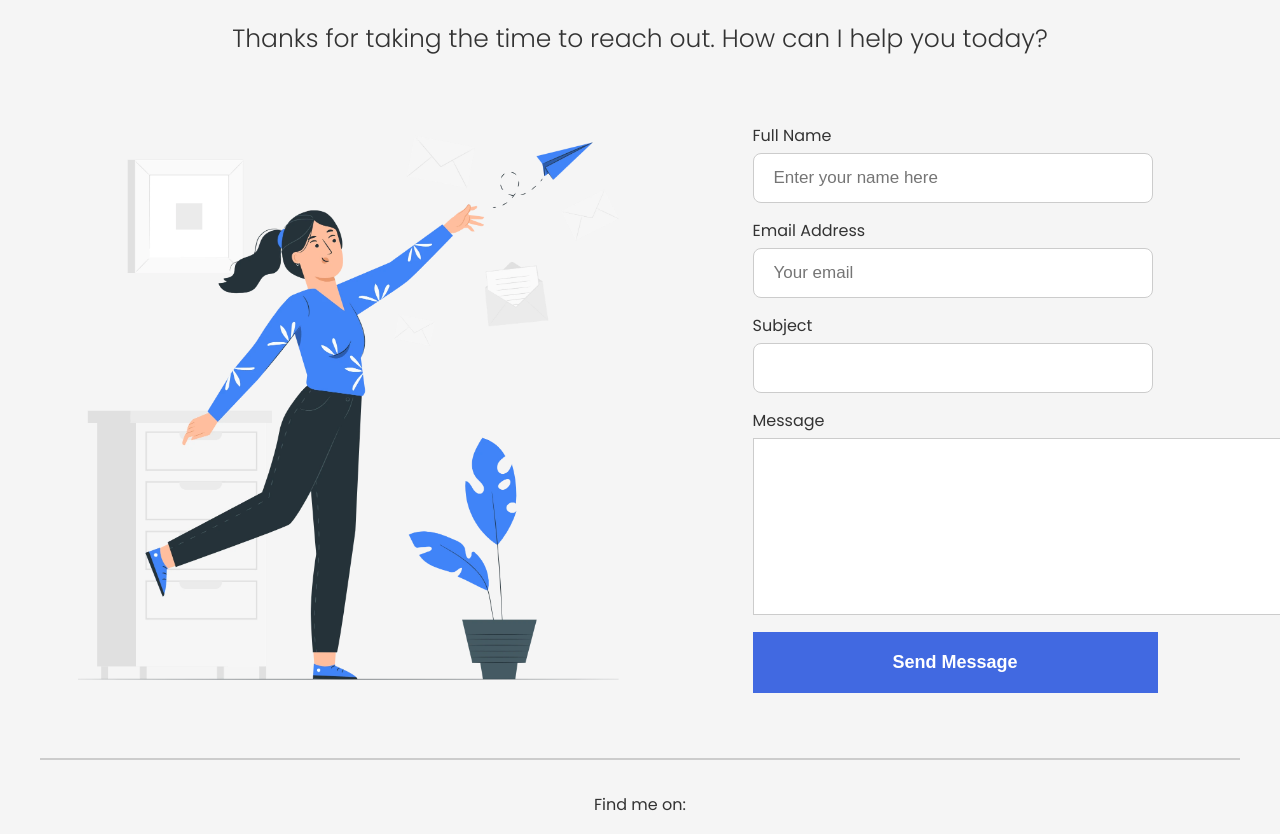
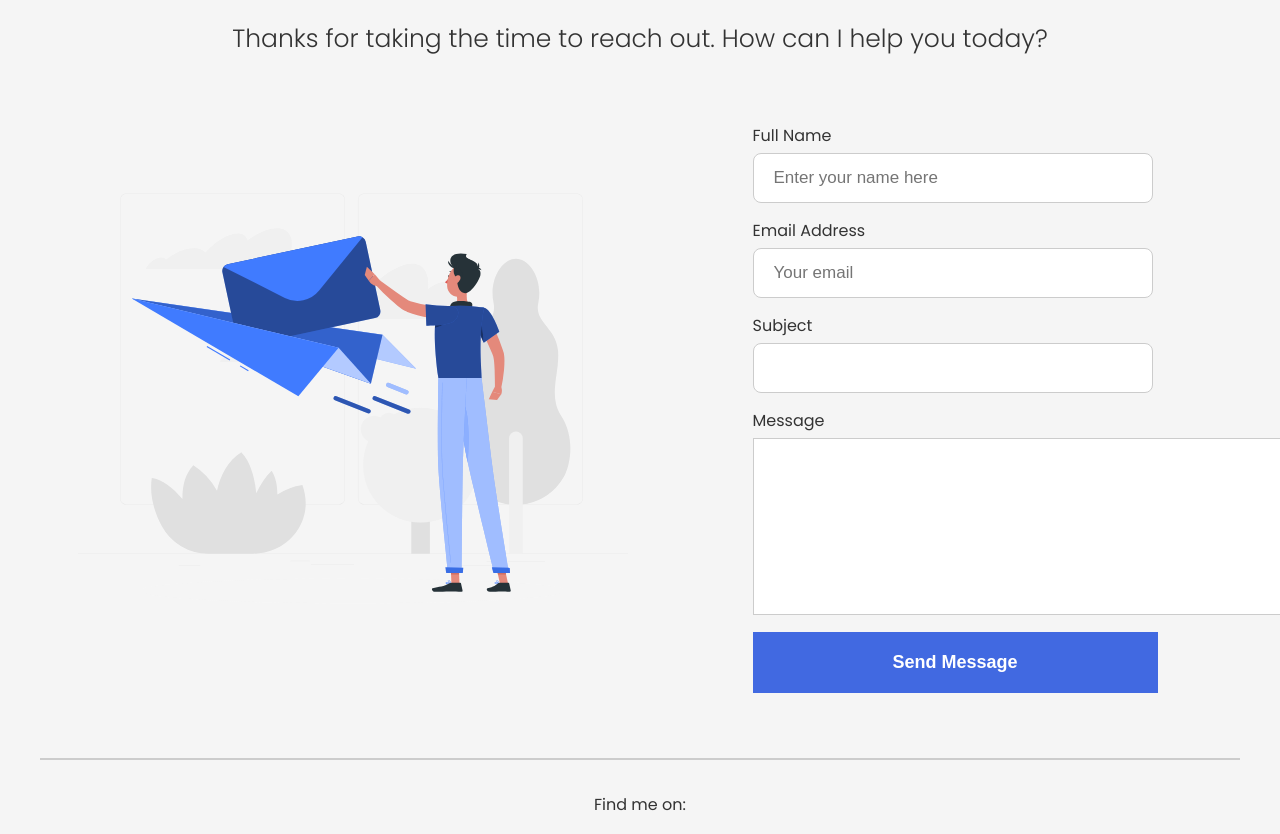
Before and after one commit to koola123/current-portfolio, a plain HTML site: page contact.html in a window 1280 px wide. Shown: the part 360-1194 px from the top of the page. Drawn offline with Linux system fonts and the light colour scheme.

Commit message:
changed contact image

```diff
--- a/contact.html
+++ b/contact.html
@@ -51,7 +51,7 @@
     <h1> Contact </h1>
       <h3>Thanks for taking the time to reach out. How can I help you today?</h3>
     <div class="container-intro">
-        <img src="./img/illustration-contact.webp" alt="">
+        <img src="./img/Mail sent-rafiki.svg" alt="">
 
       <form action="https://formsubmit.co/mmueringer@web.de" method="POST">
         <input type="hidden" name="_subject" value="Es liegt eine neue Email im Postfach bereit!">
```
Also changed, not shown: img/Mail sent-rafiki.svg (added).
